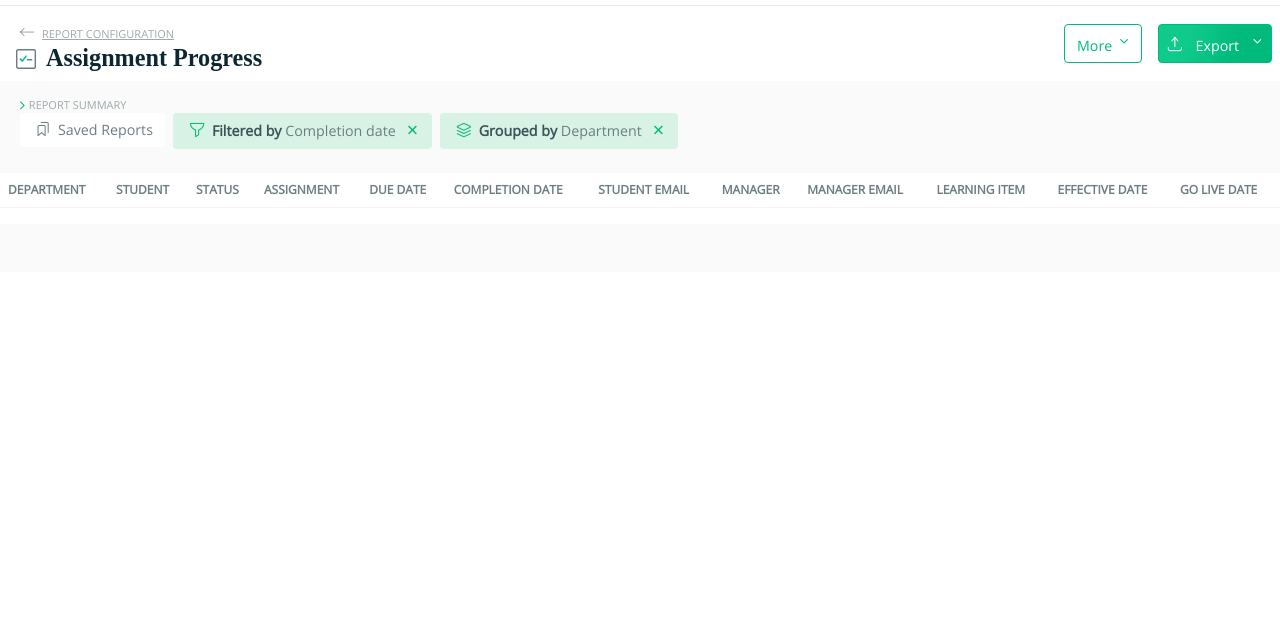
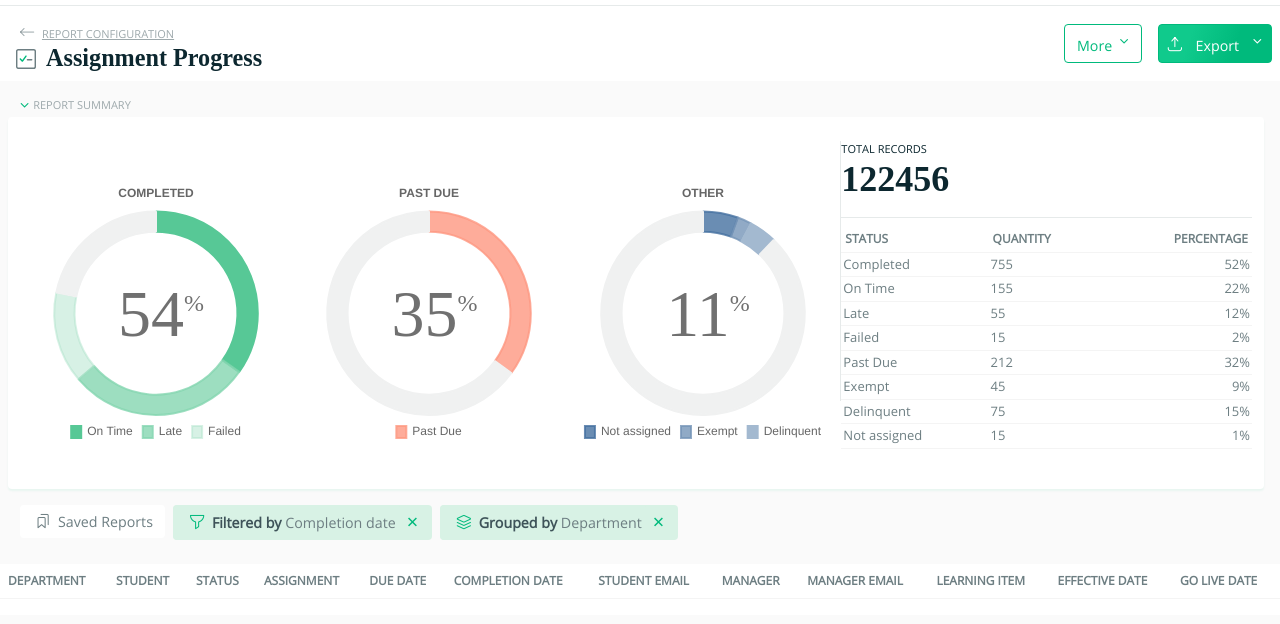
Before and after one commit to trish77/report-builder, a website: page assg-progress-report.html in a window 1280 px wide. Shown: the part 52-676 px from the top of the page. Drawn offline with Linux system fonts and the light colour scheme; files that its build step writes are made by us from their sources; files whose address does not match are found by name.

Commit message:
report builder insights report chart collapse

```diff
--- a/assg-progress-report.html
+++ b/assg-progress-report.html
@@ -136,14 +136,14 @@
   </div>
   <div class="row">
     <div class="col my-3 mx-3 p-0 mb-0 d-flex align-items-center justify-content-start">
-      <i id="toggleIcon" class="text-decoration-none text-success angle-right mx-1"></i>
+      <i id="toggleIcon" class="text-decoration-none text-success angle-down mx-1"></i>
       <a class="text-secondary text-decoration-none text-xsmall" data-bs-toggle="collapse"
          data-bs-target="#assCompletionReport" role="button" aria-expanded="false"
          aria-controls="assCompletionReport">REPORT SUMMARY</a>
     </div>
     <div class="row">
       <div id="assCompletionReport"
-           class="collapse shadow-sm rounded bg-white d-flex align-items-start py-4 mx-2 mt-1 mb-3">
+           class="collapse shadow-sm rounded bg-white d-flex align-items-start py-4 mx-2 mt-1 mb-3 show">
         <div class="col">
           <div id="assgCompletedWrapper">
             <div class="center-metric"></div>
```
